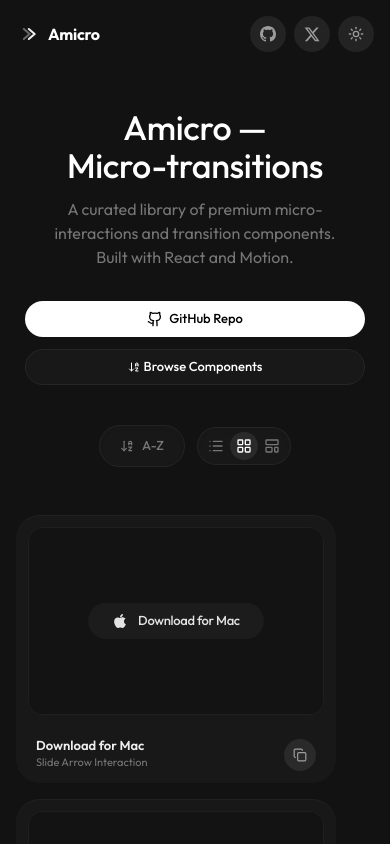
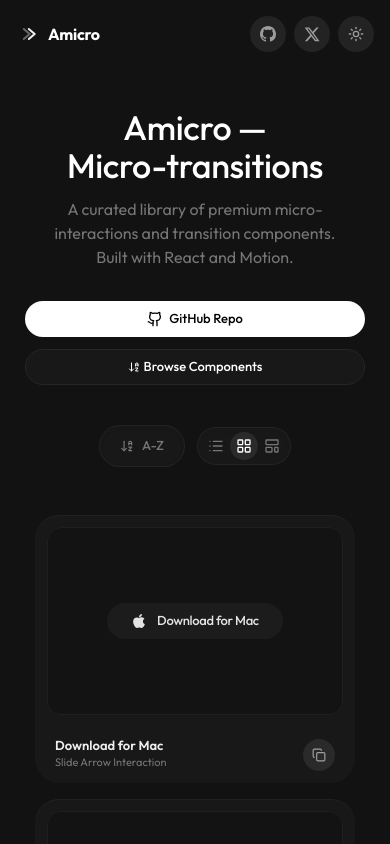
Before and after one commit to Subhan-code/Amicro--Micro-transitions-, a React (Vite) app: page / in a window 390 px wide. Shown: the top 844 px of the page. Built offline with nearby package versions, Linux system fonts and the light colour scheme; no server answers.

Commit message:
fix: center grid cards on mobile

```diff
--- a/src/App.tsx
+++ b/src/App.tsx
@@ -379,7 +379,7 @@
                       layout
                       key={button.id}
                       transition={{ type: "spring", stiffness: 400, damping: 25 }}
-                      className={`${layout === 'list' ? 'w-full flex justify-center' : ''} ${layout === 'grid' ? 'w-full sm:w-[320px]' : ''}`}
+                      className={`${layout === 'list' ? 'w-full flex justify-center' : ''} ${layout === 'grid' ? 'w-full sm:w-[320px] flex justify-center' : ''}`}
                     >
                       {layout === 'grid' ? (
                         <div className={`relative w-full max-w-[320px] sm:w-[320px] h-[268px] rounded-[24px] transition-all duration-300 group ${theme === 'dark' ? 'bg-[#181818] shadow-[inset_0_1px_0_rgba(255,255,255,0.04)] hover:bg-[#202020]' : 'bg-white shadow-[0_4px_20px_rgba(0,0,0,0.04),0_1px_3px_rgba(0,0,0,0.02)] border border-neutral-100/85 hover:shadow-[0_6px_24px_rgba(0,0,0,0.06)] text-black'}`}>
```
